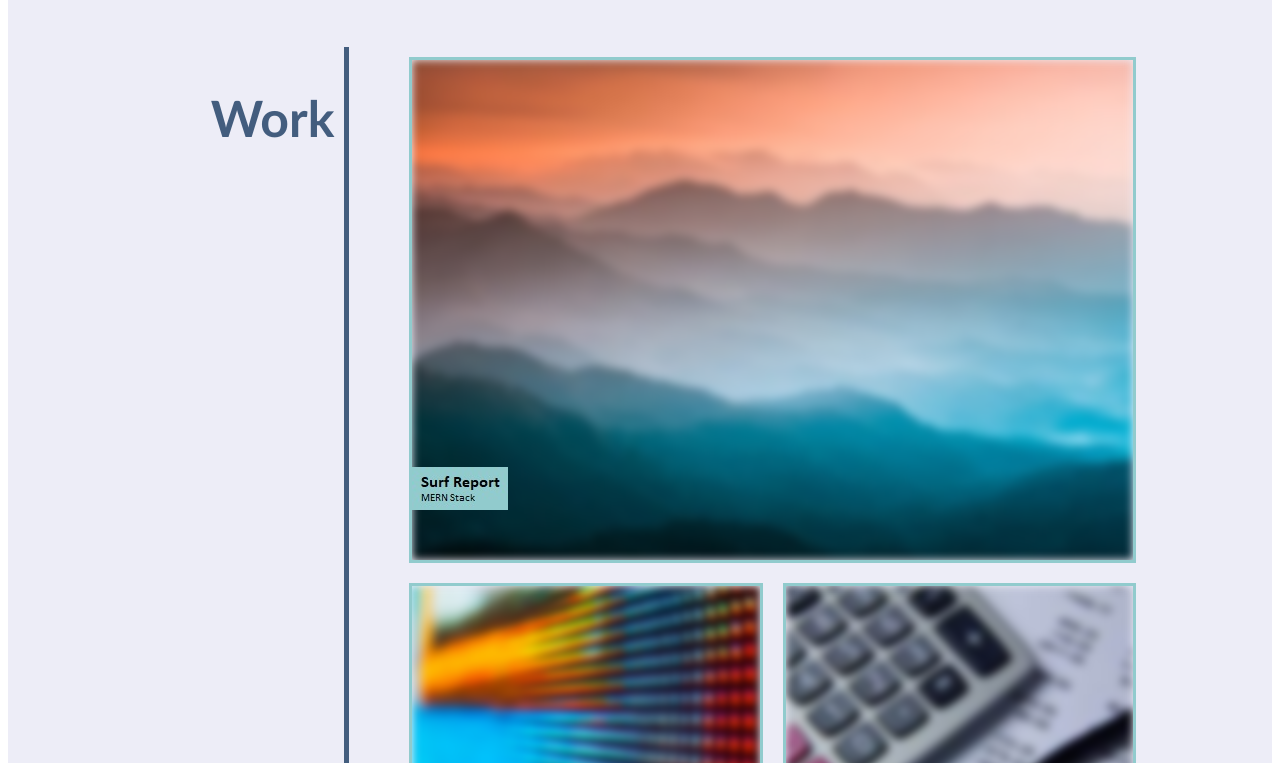
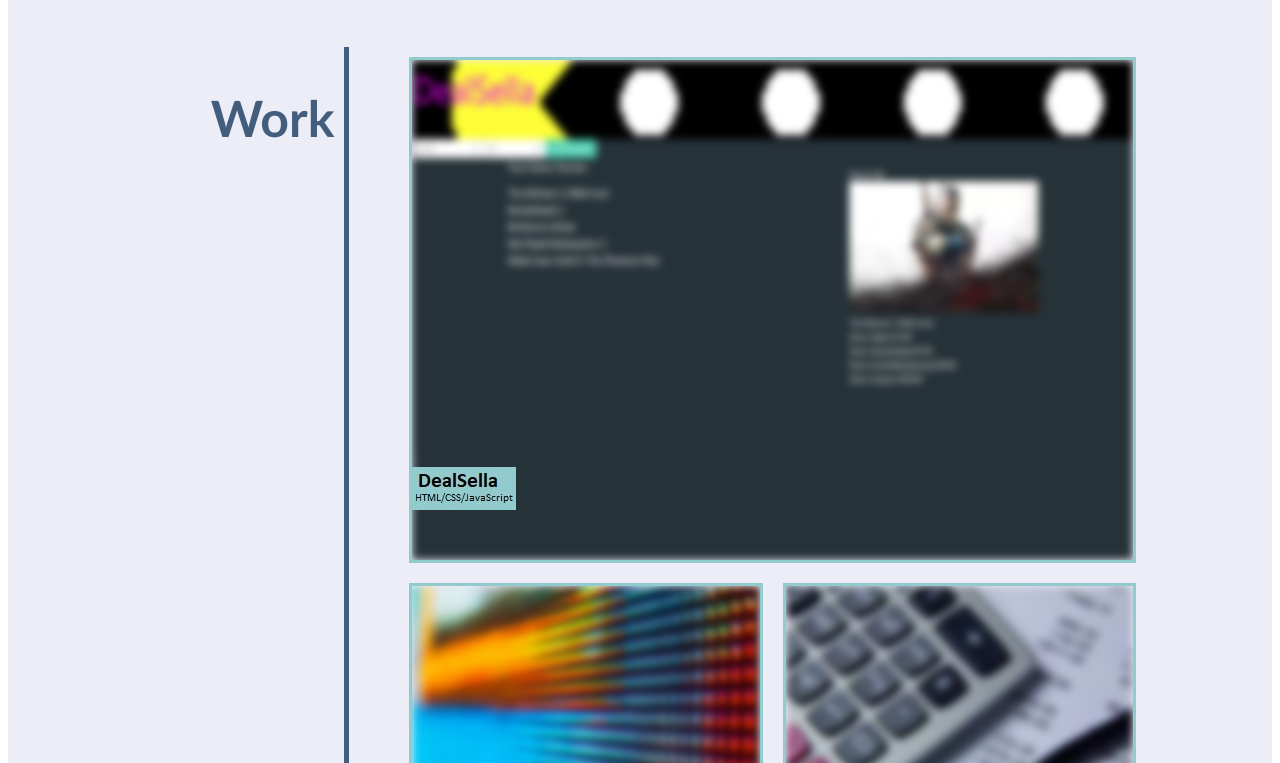
Before and after one commit to alexgorshkov02/old-portfolio, a plain HTML site: page index.html in a window 1280 px wide. Shown: the part 566-1329 px from the top of the page. Drawn offline with Linux system fonts and the light colour scheme.

Commit message:
Replaced a mock project with a real group project 1

```diff
--- a/index.html
+++ b/index.html
@@ -68,10 +68,12 @@
       </div>
 
       <div class="content">
-        <div class="project" id="large_image">
-          <img src="./assets/images/projectPreviews/surfReport.jpg" alt="Serf Report project" />
-          <img src="./assets/images/projectNames/surfReport.jpg" alt="Serf Report name" class="name" />
+        <a href="https://browntuckerr.github.io/SteamAPIproject/">
+          <div class="project" id="large_image">
+            <img src="./assets/images/projectPreviews/groupProject1.jpg" alt="Group Project 1" />
+            <img src="./assets/images/projectNames/project1.jpg" alt="Group Project 1 name" class="name" />
         </div>
+      </a>
         <div class="projects">
           <div class="project">
             <img src="./assets/images/projectPreviews/LEDWall.png" alt="LED Wall" />
```
Also changed, not shown: assets/images/projectNames/project1.jpg (added), assets/images/projectPreviews/groupProject1.jpg (added).
